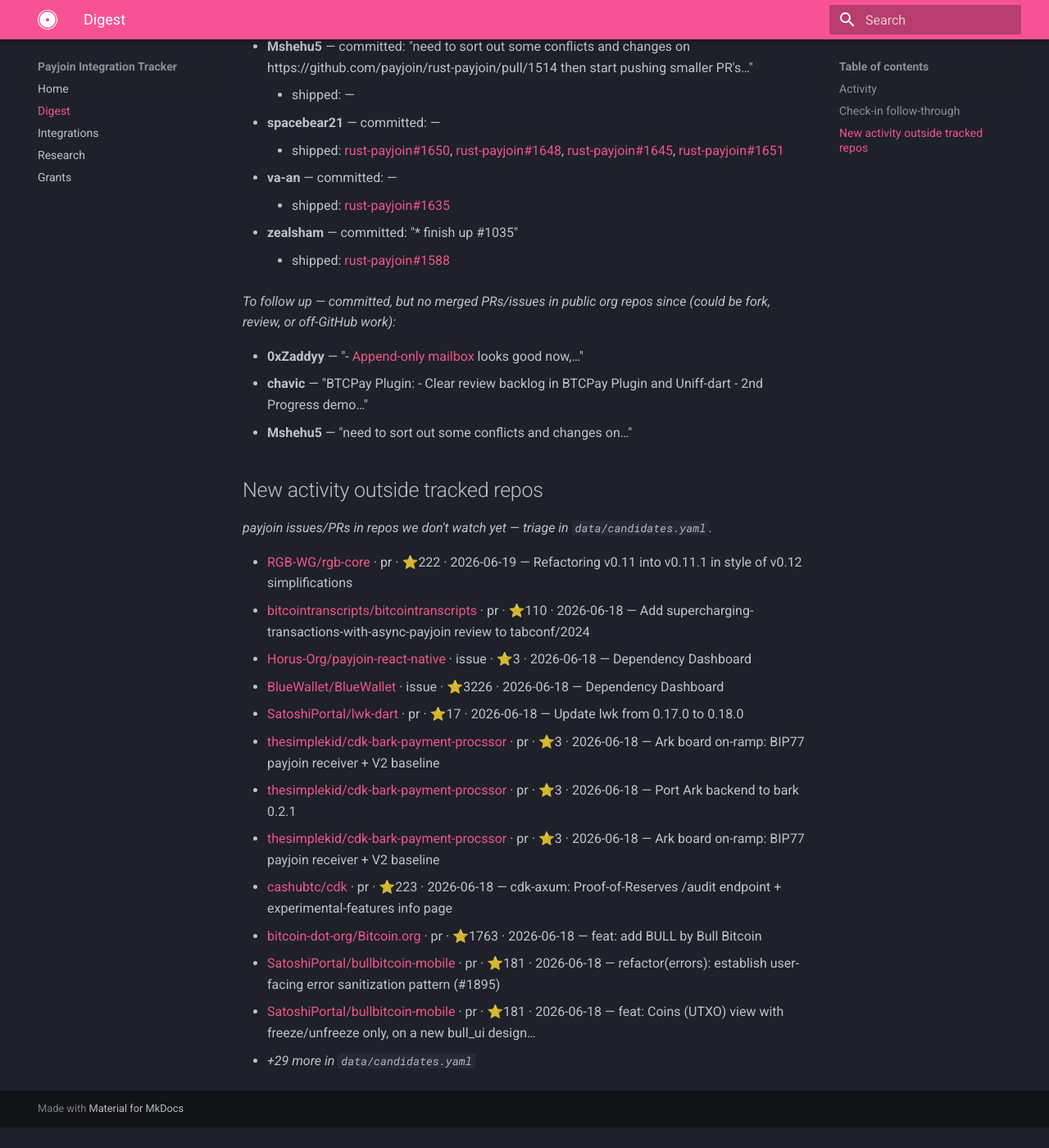
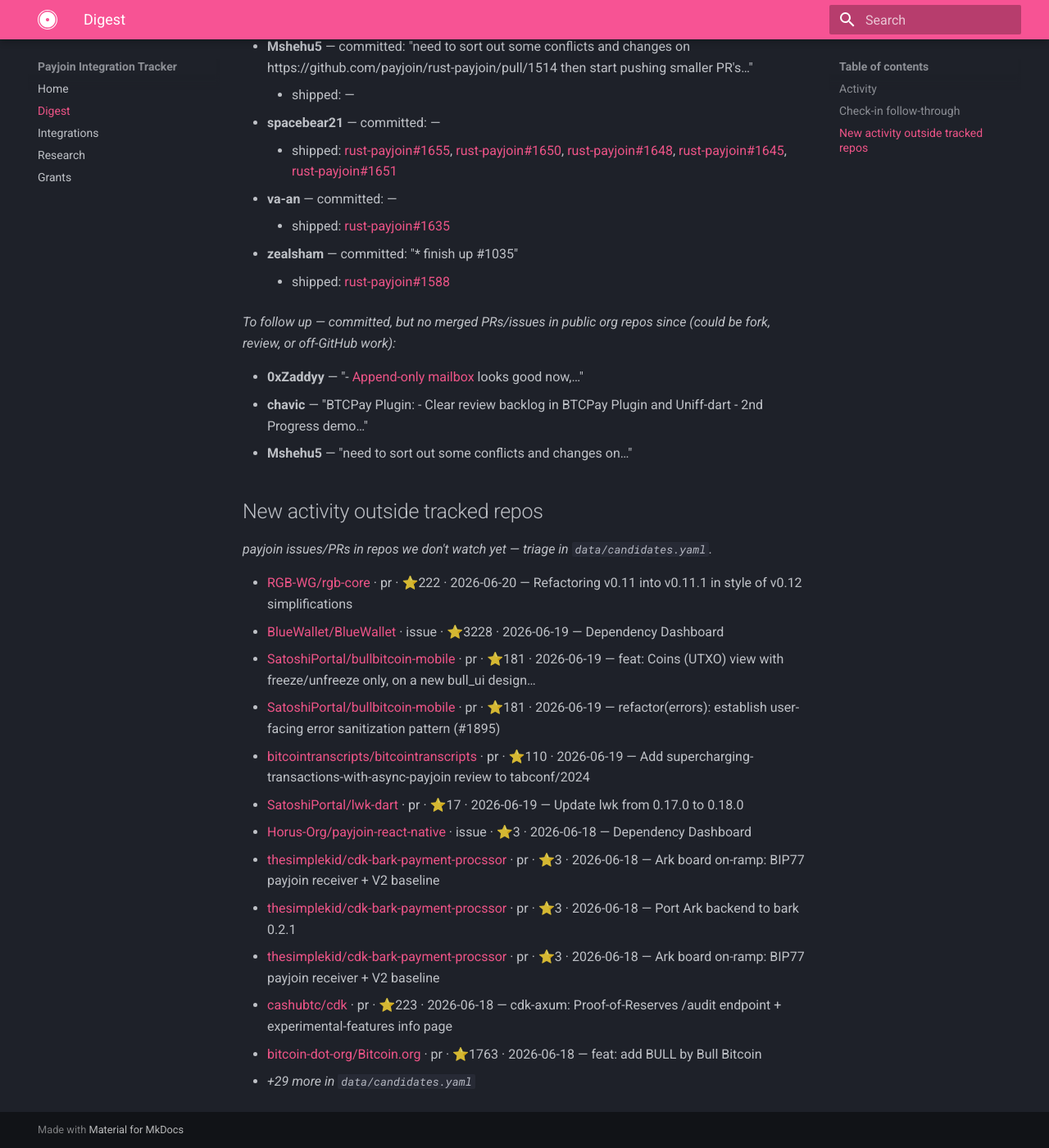
Before and after one commit to payjoin/payjoin.org, an MkDocs documentation site: the page built from docs/digest.md, in a window 1280 px wide and 1400 px high, scrolled down 1034 px. Shown: the whole window at 82% size. Built offline with MkDocs 1.6.1 and Material for MkDocs 9.7.7, drawn with Linux system fonts in a browser that asks for light colours; before the commit the page ends 2409 px from its top, so only the background shows below that; some of the changed text lies outside the part shown.

Commit message:
chore: refresh tracker auto-state + digest

```diff
--- a/docs/digest.md
+++ b/docs/digest.md
@@ -1,12 +1,12 @@
 # Daily digest
 
-_As of 2026-06-19 (UTC) · tracking 25 upstream items_
+_As of 2026-06-20 (UTC) · tracking 25 upstream items_
 
 ## Activity
 
-- **BTCPay Server** — [repo](https://github.com/ValeraFinebits/btcpayserver-payjoin-plugin) — updated 2026-06-18
-- **Cove** — [repo](https://github.com/bitcoinppl/cove) — updated 2026-06-18
-- **Liana** — [pull #2011](https://github.com/wizardsardine/liana/pull/2011) — updated 2026-06-18
+- **Cove** — [repo](https://github.com/bitcoinppl/cove) — updated 2026-06-20
+- **LDK-Node** — [pull #746](https://github.com/lightningdevkit/ldk-node/pull/746) — 129→132 comments, updated 2026-06-20
+- **Liana** — [pull #2011](https://github.com/wizardsardine/liana/pull/2011) — 8→9 comments, updated 2026-06-19
 
 
 ## Check-in follow-through
@@ -28,7 +28,7 @@ _2026-06-08 · [thread](https://github.com/orgs/payjoin/discussions/1617)_
 - **Mshehu5** — committed: "need to sort out some conflicts and changes on https://github.com/payjoin/rust-payjoin/pull/1514 then start pushing smaller PR's…"
     - shipped: —
 - **spacebear21** — committed: —
-    - shipped: [rust-payjoin#1650](https://github.com/payjoin/rust-payjoin/pull/1650), [rust-payjoin#1648](https://github.com/payjoin/rust-payjoin/pull/1648), [rust-payjoin#1645](https://github.com/payjoin/rust-payjoin/pull/1645), [rust-payjoin#1651](https://github.com/payjoin/rust-payjoin/issues/1651)
+    - shipped: [rust-payjoin#1655](https://github.com/payjoin/rust-payjoin/pull/1655), [rust-payjoin#1650](https://github.com/payjoin/rust-payjoin/pull/1650), [rust-payjoin#1648](https://github.com/payjoin/rust-payjoin/pull/1648), [rust-payjoin#1645](https://github.com/payjoin/rust-payjoin/pull/1645), [rust-payjoin#1651](https://github.com/payjoin/rust-payjoin/issues/1651)
 - **va-an** — committed: —
     - shipped: [rust-payjoin#1635](https://github.com/payjoin/rust-payjoin/pull/1635)
 - **zealsham** — committed: "* finish up #1035"
@@ -44,16 +44,16 @@ _To follow up — committed, but no merged PRs/issues in public org repos since
 
 _payjoin issues/PRs in repos we don't watch yet — triage in `data/candidates.yaml`._
 
-- [RGB-WG/rgb-core](https://github.com/RGB-WG/rgb-core/pull/288) · pr · ⭐222 · 2026-06-19 — Refactoring v0.11 into v0.11.1 in style of v0.12 simplifications
-- [bitcointranscripts/bitcointranscripts](https://github.com/bitcointranscripts/bitcointranscripts/pull/672) · pr · ⭐110 · 2026-06-18 — Add supercharging-transactions-with-async-payjoin review to tabconf/2024
+- [RGB-WG/rgb-core](https://github.com/RGB-WG/rgb-core/pull/288) · pr · ⭐222 · 2026-06-20 — Refactoring v0.11 into v0.11.1 in style of v0.12 simplifications
+- [BlueWallet/BlueWallet](https://github.com/BlueWallet/BlueWallet/issues/3659) · issue · ⭐3228 · 2026-06-19 — Dependency Dashboard
+- [SatoshiPortal/bullbitcoin-mobile](https://github.com/SatoshiPortal/bullbitcoin-mobile/pull/2304) · pr · ⭐181 · 2026-06-19 — feat: Coins (UTXO) view with freeze/unfreeze only, on a new bull_ui design…
+- [SatoshiPortal/bullbitcoin-mobile](https://github.com/SatoshiPortal/bullbitcoin-mobile/pull/2293) · pr · ⭐181 · 2026-06-19 — refactor(errors): establish user-facing error sanitization pattern (#1895)
+- [bitcointranscripts/bitcointranscripts](https://github.com/bitcointranscripts/bitcointranscripts/pull/672) · pr · ⭐110 · 2026-06-19 — Add supercharging-transactions-with-async-payjoin review to tabconf/2024
+- [SatoshiPortal/lwk-dart](https://github.com/SatoshiPortal/lwk-dart/pull/74) · pr · ⭐17 · 2026-06-19 — Update lwk from 0.17.0 to 0.18.0
 - [Horus-Org/payjoin-react-native](https://github.com/Horus-Org/payjoin-react-native/issues/2) · issue · ⭐3 · 2026-06-18 — Dependency Dashboard
-- [BlueWallet/BlueWallet](https://github.com/BlueWallet/BlueWallet/issues/3659) · issue · ⭐3226 · 2026-06-18 — Dependency Dashboard
-- [SatoshiPortal/lwk-dart](https://github.com/SatoshiPortal/lwk-dart/pull/74) · pr · ⭐17 · 2026-06-18 — Update lwk from 0.17.0 to 0.18.0
 - [thesimplekid/cdk-bark-payment-procssor](https://github.com/thesimplekid/cdk-bark-payment-procssor/pull/4) · pr · ⭐3 · 2026-06-18 — Ark board on-ramp: BIP77 payjoin receiver + V2 baseline
 - [thesimplekid/cdk-bark-payment-procssor](https://github.com/thesimplekid/cdk-bark-payment-procssor/pull/1) · pr · ⭐3 · 2026-06-18 — Port Ark backend to bark 0.2.1
 - [thesimplekid/cdk-bark-payment-procssor](https://github.com/thesimplekid/cdk-bark-payment-procssor/pull/2) · pr · ⭐3 · 2026-06-18 — Ark board on-ramp: BIP77 payjoin receiver + V2 baseline
 - [cashubtc/cdk](https://github.com/cashubtc/cdk/pull/2128) · pr · ⭐223 · 2026-06-18 — cdk-axum: Proof-of-Reserves /audit endpoint + experimental-features info page
 - [bitcoin-dot-org/Bitcoin.org](https://github.com/bitcoin-dot-org/Bitcoin.org/pull/4555) · pr · ⭐1763 · 2026-06-18 — feat: add BULL by Bull Bitcoin
-- [SatoshiPortal/bullbitcoin-mobile](https://github.com/SatoshiPortal/bullbitcoin-mobile/pull/2293) · pr · ⭐181 · 2026-06-18 — refactor(errors): establish user-facing error sanitization pattern (#1895)
-- [SatoshiPortal/bullbitcoin-mobile](https://github.com/SatoshiPortal/bullbitcoin-mobile/pull/2304) · pr · ⭐181 · 2026-06-18 — feat: Coins (UTXO) view with freeze/unfreeze only, on a new bull_ui design…
 - _+29 more in `data/candidates.yaml`_
```
Also changed, not shown: 2 other files.
